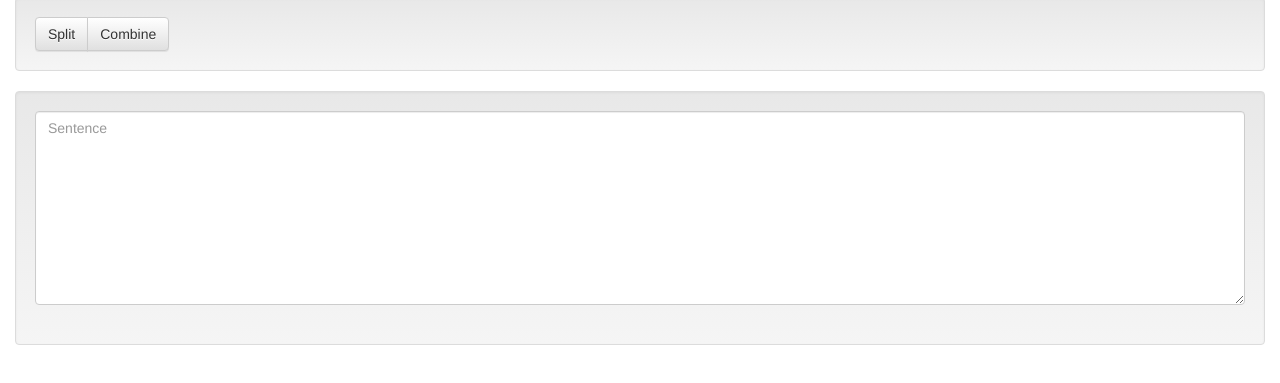
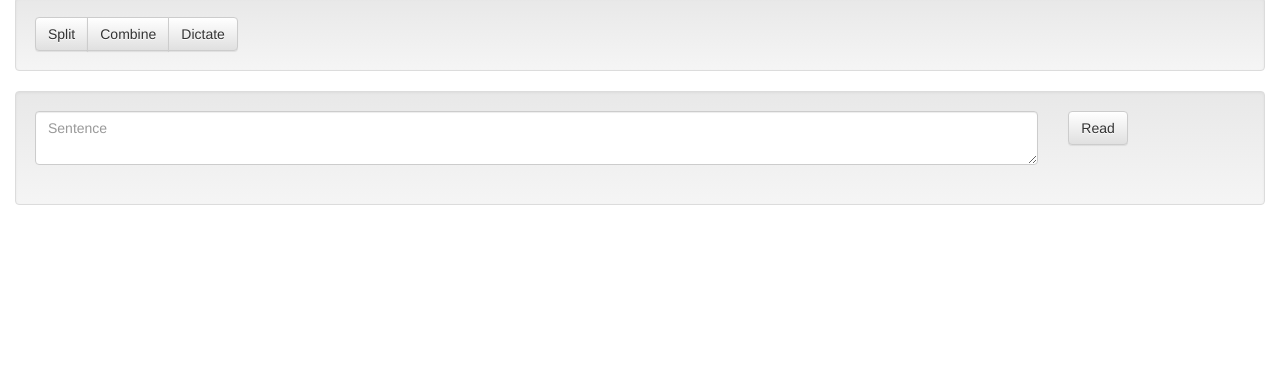
Before and after one commit to murphym18/paragraph-maker, a plain HTML site: page static/index.html in a window 1280 px wide. Shown: the part 53-436 px from the top of the page. Drawn offline with nearby package versions, Linux system fonts and the light colour scheme.

Commit message:
Add button for Read and Dictate
The buttons don't do anything yet.

```diff
--- a/static/index.html
+++ b/static/index.html
@@ -35,15 +35,21 @@
     </nav>
 
     <div class="container-fluid">
-      <!-- Example row of columns -->
+
       <div class="row">
         <div class="col-md-12">
           <div class="well">
             <div class=" btn-group" role="group" aria-label="...">
-            <button id="split_button" type="button" class="btn btn-default">Split</button>
-            <button id="combine_button" type="button" class="btn btn-default">Combine</button>
+              <button id="split_button" type="button" class="btn btn-default">Split</button>
+              <button id="combine_button" type="button" class="btn btn-default">Combine</button>
+              <button type="button" class="btn btn-default dictate-button">Dictate</button>
+            </div>
           </div>
-          </div>
+        </div>
+      </div>
+
+      <div class="row">
+        <div class="col-md-12">
           <div class="well">
           <form class="all-sentences">
           </form>
--- a/static/js/main.js
+++ b/static/js/main.js
@@ -19,9 +19,19 @@ function combineStrings(strs) {
 }
 
 function makeTextAreaHtml(str) {
-  return `<div >
-      <textarea placeholder="Sentence" class="form-control a-sentence" rows="9">${str}</textarea>
-  </div><br>`
+  return `
+  <div class="row">
+  <div class="col-md-10" >
+      <textarea placeholder="Sentence" class="form-control a-sentence" rows="2">${str}</textarea>
+  </div>
+  <div class="col-md-2">
+    <div class=" btn-group" role="group" aria-label="...">
+      <button type="button" class="btn btn-default read-button">Read</button>
+    </div>
+  </div>
+  </div>
+  <br>
+  `
 }
 
 function getAllSentences() {
```
